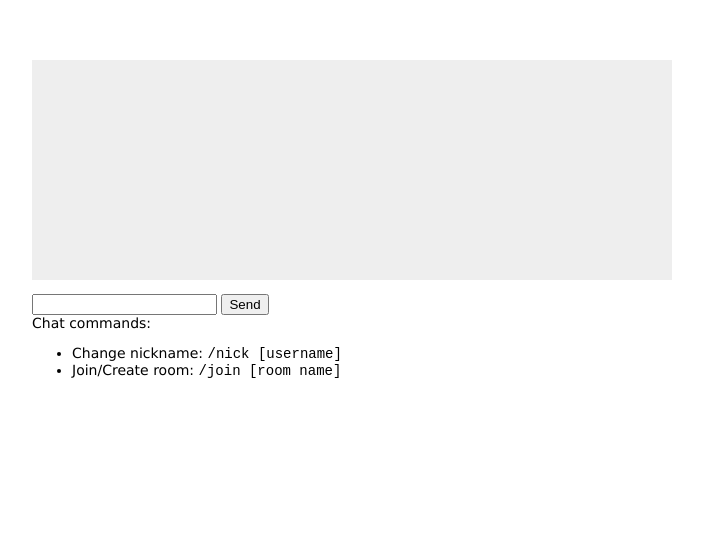
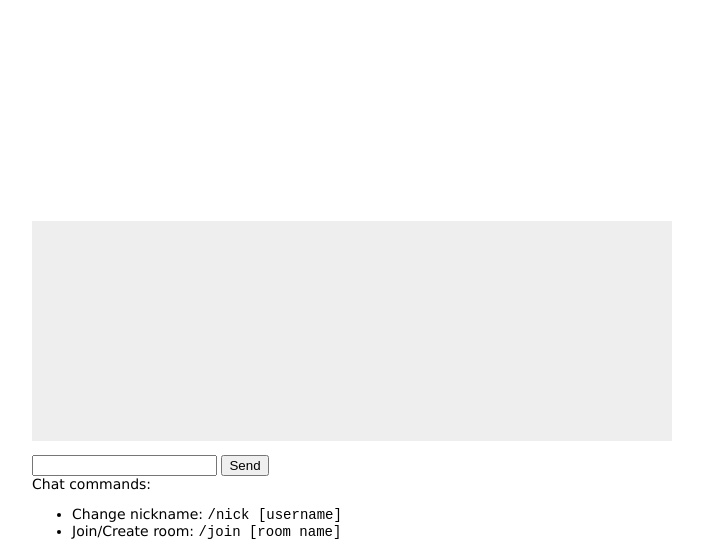
Before and after one commit to garcia42/catan, a website: page public/catan.html in a window 1280 px wide. Shown: the part 393-933 px from the top of the page, without its empty margins (208-911 px from the left). Before the commit the page ends 800 px from the top, so only its background shows below. Drawn offline with nearby package versions, Linux system fonts and the light colour scheme; no server answers.

Commit message:
Putting catan board and messages into an absolute div so that they can be relative divs

```diff
--- a/public/catan.html
+++ b/public/catan.html
@@ -36,10 +36,11 @@
         	<img id="dice2">
         </div>
 
+        <div class="contentContainer">
+
             <script type="text/javascript" src="/javascripts/catanjs.js"></script>
 
             <div id='content'>
-
                 <div id='room'></div>
                 <div id='room-list'></div>
                 <div id='messages'></div>
@@ -57,6 +58,8 @@
                     </div>
                 </form>
             </div>
+        </div>
+
     </body>
 
 </html>
@@ -70,6 +73,11 @@ Trading
 Use a knight before roll
 
 Small --------
+When spectator still in game but last player left
+shouldnt be able to build road through settlement
+knight move when 7 rolled
+can't use dev card on turn you got it
+move the chat down to most recent message
 
 Not necessary for first time use ----------
 Move dice into the svg
--- a/public/javascripts/catanjs.js
+++ b/public/javascripts/catanjs.js
@@ -5,7 +5,7 @@ var h = (Math.sqrt(3)/2);
 var radius = 50 * scale;
 
 var svgContainer =
-    d3.select("body")
+    d3.select(".contentContainer")
         .append("svg")
         .attr('id', 'catanContainer')
         .attr("width", containerWidth)
--- a/public/stylesheets/style.css
+++ b/public/stylesheets/style.css
@@ -20,20 +20,23 @@ a {
 	color: #00B7FF;
 }
 
+.contentContainer {
+	position: absolute;
+	width: 100%;
+	height: 100%;
+	margin: 0;
+}
+
 #catanContainer {
     z-index: 10;
-    position: absolute;
-	left: 50%;
-	transform: translateX(-50%);
+  	margin: 0 auto;
+  	display:block;
 }
 
 #content {
-	position: absolute;
 	z-index: 10;
 	width: 800px;
-	left: 50%;
-	transform: translateX(-50%);
-	bottom: 1em;
+    margin: 0 auto;
 }
 
 #room {
```
Lines whose indentation alone changed are shown as unchanged.
